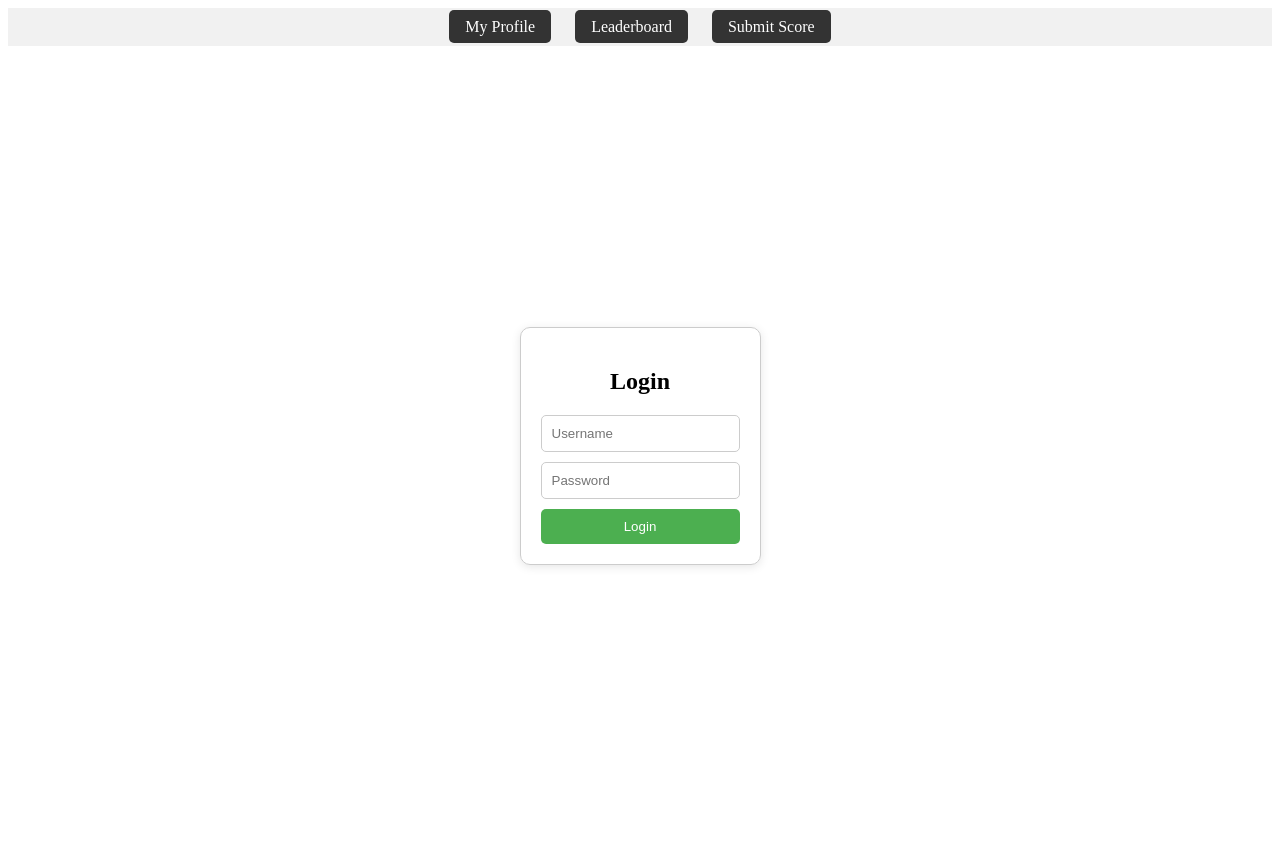
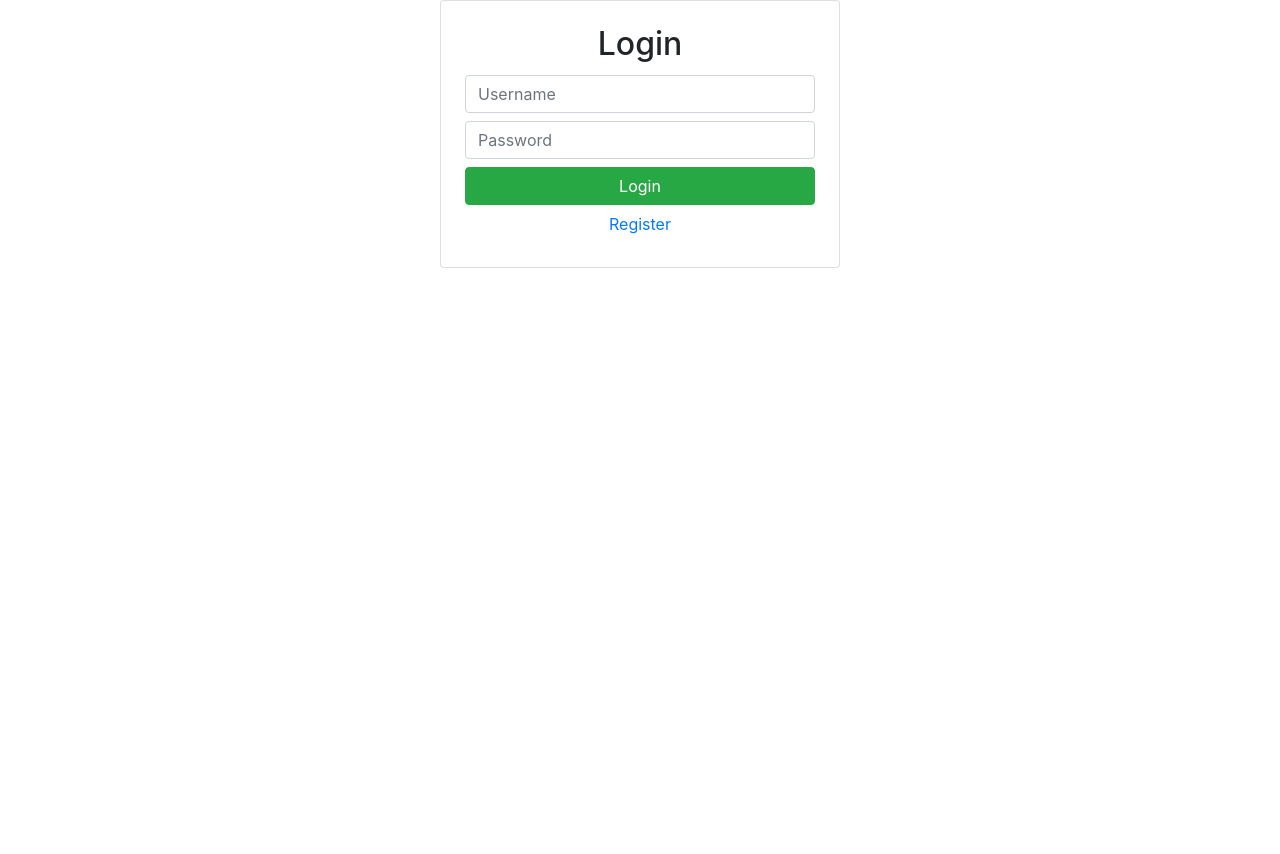
Before and after one commit to CalvinSch/nyt_game_leaderboard, a Django app: page /users/login in a window 1280 px wide. After the commit the page ends 268 px from the top, so only its background shows below. Run offline with Django 5.2, Linux system fonts and the light colour scheme; some libraries are stand-ins or nearby versions.

Commit message:
Added register funcionality.

```diff
--- a/users/templates/users/login.html
+++ b/users/templates/users/login.html
@@ -1,21 +1,28 @@
-
-{% extends "users/layout.html" %}
-
-{% block body %}
-<div style="display: flex; justify-content: center; align-items: center; height: 100vh;">
-    <div style="max-width: 400px; padding: 20px; border: 1px solid #ccc; border-radius: 10px; box-shadow: 0 2px 10px rgba(0, 0, 0, 0.1);">
-        <h2 style="text-align: center;">Login</h2>
+<!DOCTYPE html>
+<html lang="en">
+<head>
+    <meta charset="UTF-8">
+    <meta name="viewport" content="width=device-width, initial-scale=1.0">
+    <title>Login</title>
+    <link href="https://stackpath.bootstrapcdn.com/bootstrap/4.3.1/css/bootstrap.min.css" rel="stylesheet">
+</head>
+<body>
+    <div class="container h-100 d-flex justify-content-center align-items-center">
+        <div class="card p-4" style="max-width: 400px; width: 100%;">
+            <h2 class="card-title text-center">Login</h2>
             {% if message %}
-            <div style="background-color: #ffdddd; border-left: 6px solid #f44336; margin-bottom: 15px; padding: 10px;">
+                <div class="alert alert-danger">
                     {{ message }}
                 </div>
             {% endif %}
-        <form action="{% url 'users:login' %}" method="post" style="display: flex; flex-direction: column; gap: 10px;">
+            <form action="{% url 'users:login' %}" method="post" class="d-flex flex-column">
                 {% csrf_token %}
-            <input type="text" name="username" placeholder="Username" style="padding: 10px; border-radius: 5px; border: 1px solid #ccc;">
-            <input type="password" name="password" placeholder="Password" style="padding: 10px; border-radius: 5px; border: 1px solid #ccc;">
-            <input type="submit" value="Login" style="background-color: #4CAF50; color: white; padding: 10px 20px; border: none; border-radius: 5px; cursor: pointer;">
+                <input type="text" name="username" placeholder="Username" class="form-control mb-2">
+                <input type="password" name="password" placeholder="Password" class="form-control mb-2">
+                <button type="submit" class="btn btn-success">Login</button>
             </form>
+            <a href="{% url 'users:register' %}" class="btn btn-link">Register</a>
         </div>
     </div>
-{% endblock %}
+</body>
+</html>
--- a/users/urls.py
+++ b/users/urls.py
@@ -1,7 +1,7 @@
 from django.urls import path
 
 
-from users.views import index, login_view, logout_view, user_profile_view, add_friend_view, list_users_view, delete_relationship_view
+from users.views import index, login_view, logout_view, user_profile_view, add_friend_view, list_users_view, delete_relationship_view, register_view
 from leaderboards.views import leaderboard_view, submit_score
 from . import views
 
@@ -10,6 +10,7 @@ app_name = 'users'
 urlpatterns = [
     path("", index, name="index"),
     path("login", login_view, name='login'),
+    path('register', register_view, name='register'),
     path("logout", logout_view, name='logout'),
     #path('leaderboards/', leaderboard_view, name='leaderboard_view'),
     ##individual user profile page
--- a/users/views.py
+++ b/users/views.py
@@ -4,6 +4,8 @@ from django.http import HttpResponseRedirect, HttpResponse
 from django.contrib import messages
 from django.contrib.auth import authenticate, login, logout #built in funcitons from django
 from .models import Profile, Friendship
+
+from django.contrib.auth.forms import UserCreationForm
 
 from django.db.models import Q
 
@@ -37,6 +39,22 @@ def login_view(request):
     return render(request, "users/login.html")
     #return redirect(reverse("users:login"))
     #return HttpResponseRedirect(reverse("users:login"))
+
+def register_view(request):
+    if request.method == 'POST':
+        form = UserCreationForm(request.POST)
+        if form.is_valid():
+            user = form.save()
+
+            # Log the user in (optional)
+            login(request, user)
+
+            # Redirect to the user's profile page
+            return redirect('users:user_profile', username=user.username)
+    else:
+        form = UserCreationForm()
+
+    return render(request, 'users/register.html', {'form': form})
 
 def logout_view(request):
     logout(request)
```
Also changed, not shown: users/templates/users/register.html (added, +26 -0 lines), leaderboards/migrations/0007_merge_20240225_0906.py (added). Lines whose indentation alone changed are shown as unchanged.
